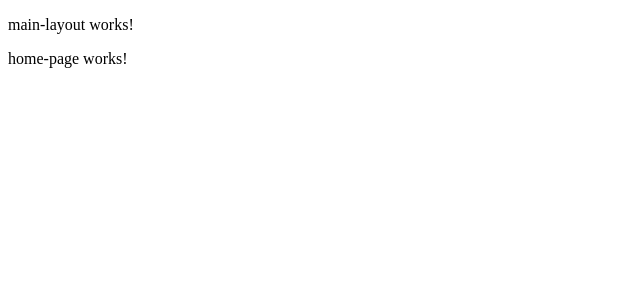
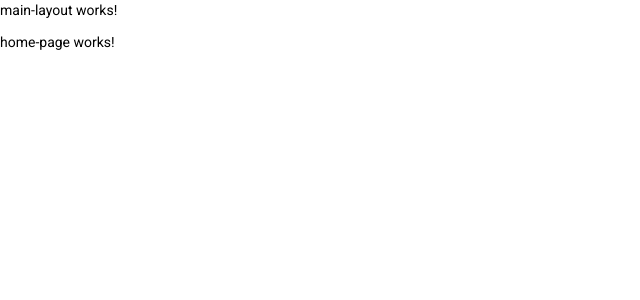
Before and after one commit to KonstantinKhan/fit-changes, an Angular app in the folder fit_changes-client-angular/: page / in a window 1280 px wide. Shown: the top 300 px of the page, without its empty margins (0-640 px from the left). Built offline with nearby package versions, Linux system fonts and the light colour scheme.

Commit message:
Added angular material.

```diff
--- a/fit_changes-client-angular/src/styles/main.scss
+++ b/fit_changes-client-angular/src/styles/main.scss
@@ -0,0 +1,38 @@
+
+// Custom Theming for Angular Material
+// For more information: https://material.angular.io/guide/theming
+@use '@angular/material' as mat;
+// Plus imports for other components in your app.
+
+// Include the common styles for Angular Material. We include this here so that you only
+// have to load a single css file for Angular Material in your app.
+// Be sure that you only ever include this mixin once!
+@include mat.core();
+
+// Define the palettes for your theme using the Material Design palettes available in palette.scss
+// (imported above). For each palette, you can optionally specify a default, lighter, and darker
+// hue. Available color palettes: https://material.io/design/color/
+$fit_changes-client-angular-primary: mat.define-palette(mat.$indigo-palette);
+$fit_changes-client-angular-accent: mat.define-palette(mat.$pink-palette, A200, A100, A400);
+
+// The warn palette is optional (defaults to red).
+$fit_changes-client-angular-warn: mat.define-palette(mat.$red-palette);
+
+// Create the theme object. A theme consists of configurations for individual
+// theming systems such as "color" or "typography".
+$fit_changes-client-angular-theme: mat.define-light-theme((
+  color: (
+    primary: $fit_changes-client-angular-primary,
+    accent: $fit_changes-client-angular-accent,
+    warn: $fit_changes-client-angular-warn,
+  )
+));
+
+// Include theme styles for core and each component used in your app.
+// Alternatively, you can import and @include the theme mixins for each component
+// that you are using.
+@include mat.all-component-themes($fit_changes-client-angular-theme);
+
+
+html, body { height: 100%; }
+body { margin: 0; font-family: Roboto, "Helvetica Neue", sans-serif; }
```
